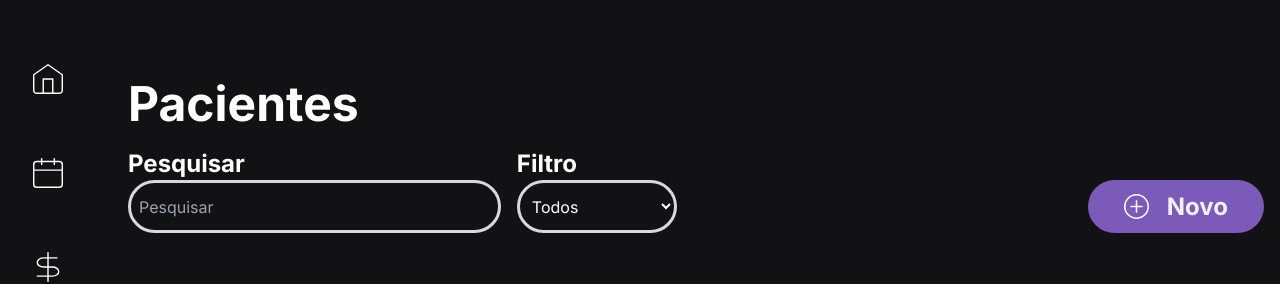
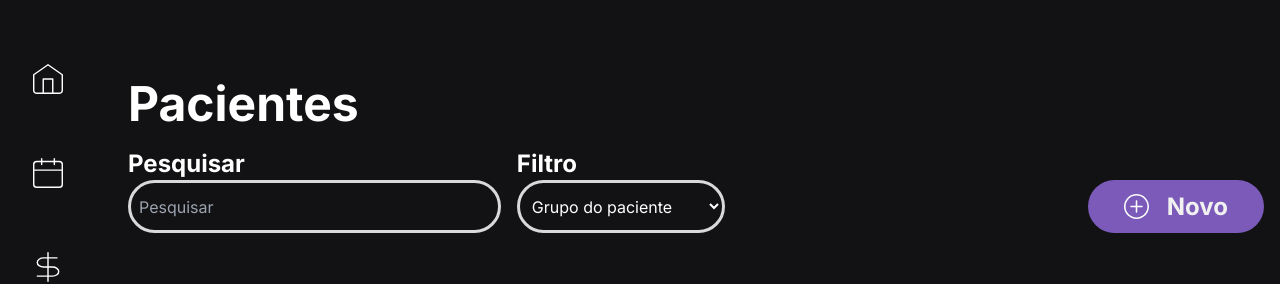
Before and after one commit to Melancia-Salgada/psico-frontend, a React (Vite) app in the folder easypsi/: page /pacientes in a window 1280 px wide. Shown: the top 284 px of the page. Built offline with nearby package versions, Linux system fonts and the light colour scheme; no server answers.

Commit message:
novo paciente start

```diff
--- a/easypsi/src/components/Cards/Novo.jsx
+++ b/easypsi/src/components/Cards/Novo.jsx
@@ -49,7 +49,10 @@ export const Paciente = ({ closePopup }) => {
         nomeCompletoResponsavel: responsavelNome,
         telefoneResponsavel: responsavelTelefone,
         cpfResponsavel: responsavelCpf,
-        emailPsi
+        emailPsi,
+        headers: {
+          Authorization: `Bearer ${token}` // Adiciona o token no cabeçalho
+        }
       });
 
       if (response.status === 200) {
@@ -158,7 +161,7 @@ export const Paciente = ({ closePopup }) => {
                         value={grupo}
                         onChange={(e) => setGrupo(e.target.value)}
                       >
-                        <option value="no" className={`py-2 ${drop}`}>Grupo do paciente</option>
+                        <option value="" className={`py-2 ${drop}`}>Grupo do paciente</option>
                         <option value="Criança" className={`py-2 ${drop}`}>Criança</option>
                         <option value="Adolescente" className={`py-2 ${drop}`}>Adolescente</option>
                         <option value="Adulto" className={`py-2 ${drop}`}>Adulto</option>
--- a/easypsi/src/components/Lista/Pesquisa.jsx
+++ b/easypsi/src/components/Lista/Pesquisa.jsx
@@ -94,12 +94,14 @@ const Pesquisa = ({ showButton = true, appName = "", margin = true, onFiltroChan
           <div>
             <label className='text-2xl font-bold mb-2'>Filtro</label>
             <select
-              className={`p-2 flex flex-row w-40 cursor-pointer ${inputBorder}`}
+              className={`p-2 flex flex-row w-52 cursor-pointer ${inputBorder}`}
               onChange={handleFiltroChange}
             >
-              <option value="" className={`py-2 ${drop}`}>Todos</option>
-              <option value="Ativo" className={`py-2 ${drop}`}>Ativos</option>
-              <option value="Inativo" className={`py-2 ${drop}`}>Inativos</option>
+              <option value="" className={`py-2 ${drop}`}>Grupo do paciente</option>
+              <option value="Criança" className={`py-2 ${drop}`}>Criança</option>
+              <option value="Adolescente" className={`py-2 ${drop}`}>Adolescente</option>
+              <option value="Adulto" className={`py-2 ${drop}`}>Adulto</option>
+              <option value="Idoso" className={`py-2 ${drop}`}>Idoso</option>
             </select>
           </div>
         )
```
